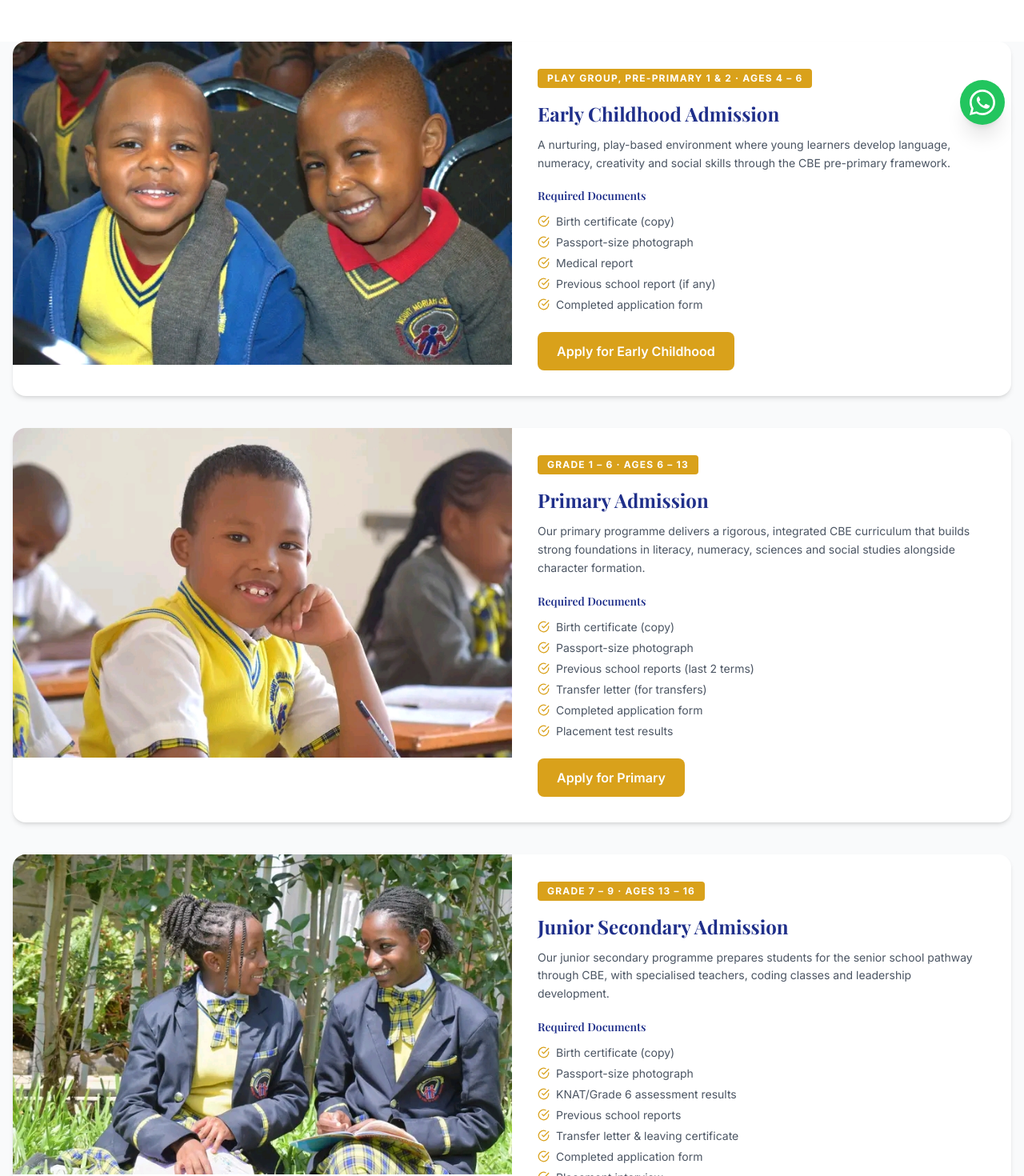
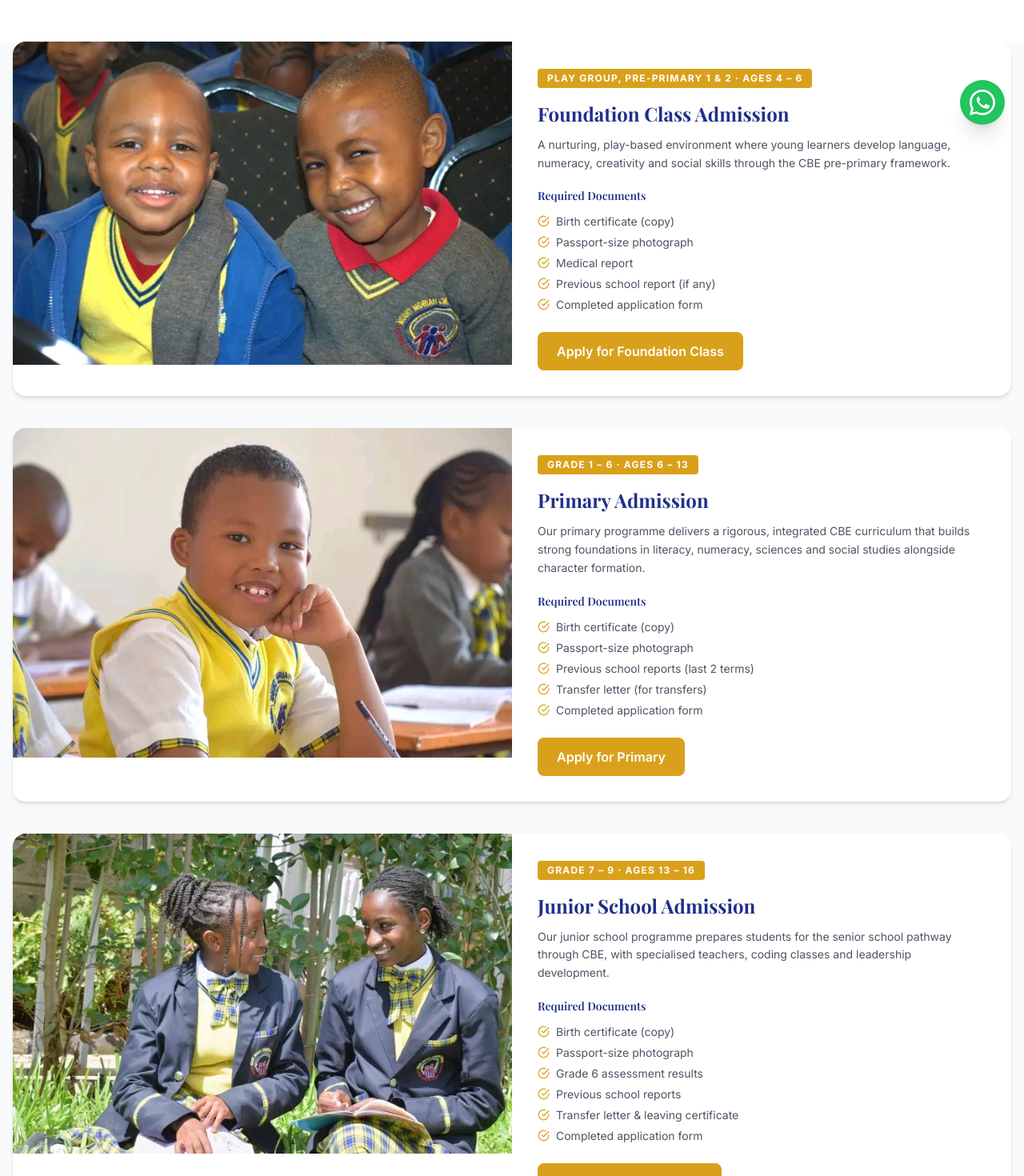
Before and after one commit to Kyle-Poppy/mt.moriahschool, a React (Vite) app: page /admissions in a window 1280 px wide. Shown: the part 620-2090 px from the top of the page at 80% size. Built offline with nearby package versions, Linux system fonts and the light colour scheme.

Commit message:
admissin change

```diff
--- a/src/pages/Admissions.tsx
+++ b/src/pages/Admissions.tsx
@@ -4,7 +4,7 @@ import { CheckCircle, FileText, Calendar, Phone } from 'lucide-react'
 const levels = [
   {
     id: 'early',
-    label: 'Early Childhood',
+    label: 'Foundation Class',
     grades: 'Play Group, Pre-Primary 1 & 2',
     ages: 'Ages 4 – 6',
     image: '/images/admission/early-childhood.jpeg',
@@ -18,16 +18,16 @@ const levels = [
     ages: 'Ages 6 – 13',
     image: '/images/admission/primary.jpeg',
     desc: 'Our primary programme delivers a rigorous, integrated CBE curriculum that builds strong foundations in literacy, numeracy, sciences and social studies alongside character formation.',
-    requirements: ['Birth certificate (copy)', 'Passport-size photograph', 'Previous school reports (last 2 terms)', 'Transfer letter (for transfers)', 'Completed application form', 'Placement test results'],
+    requirements: ['Birth certificate (copy)', 'Passport-size photograph', 'Previous school reports (last 2 terms)', 'Transfer letter (for transfers)', 'Completed application form', ],
   },
   {
     id: 'secondary',
-    label: 'Junior Secondary',
+    label: 'Junior School',
     grades: 'Grade 7 – 9',
     ages: 'Ages 13 – 16',
     image: '/images/admission/junior-secondary.jpeg',
-    desc: 'Our junior secondary programme prepares students for the senior school pathway through CBE, with specialised teachers, coding classes and leadership development.',
-    requirements: ['Birth certificate (copy)', 'Passport-size photograph', 'KNAT/Grade 6 assessment results', 'Previous school reports', 'Transfer letter & leaving certificate', 'Completed application form', 'Placement interview'],
+    desc: 'Our junior school programme prepares students for the senior school pathway through CBE, with specialised teachers, coding classes and leadership development.',
+    requirements: ['Birth certificate (copy)', 'Passport-size photograph', 'Grade 6 assessment results', 'Previous school reports', 'Transfer letter & leaving certificate', 'Completed application form'],
   },
 ]
 
```
